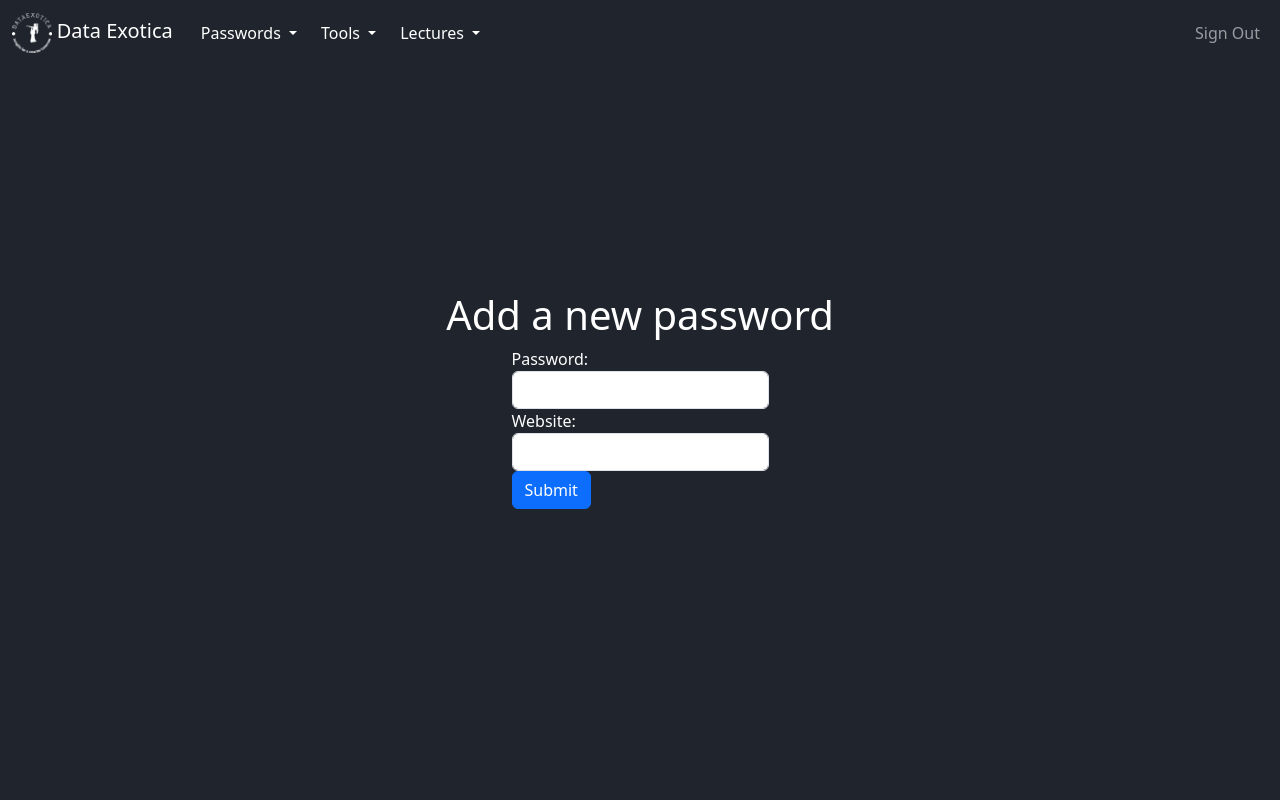
After one commit to AleksandarHaralampiev/hacktues9, a Flask app: page /add_pass in a window 1280 px wide. The commit adds this page. Run offline with Flask 3, Linux system fonts and the light colour scheme; a user stored in the database is signed in.

Commit message:
password_manager

```diff
--- a/main.py
+++ b/main.py
@@ -9,6 +9,8 @@ import random
 import requests
 from bs4 import BeautifulSoup
 import json
+from urllib.parse import urlparse
+from cryptography.fernet import Fernet
 
 #2fa configuration
 
@@ -27,6 +29,7 @@ import random
 
 email_sender = 'dataexotica@gmail.com'
 email_password = 'atyocjltnmhlprgx'
+key = Fernet.generate_key()
 
 
 app = Flask(__name__)
@@ -42,12 +45,14 @@ class User(db.Model):
     username = db.Column(db.String(), unique = True, nullable = False)
     password = db.Column(db.String(), nullable = False)
 
-class Combo(db.Model):
-    __tablename__ = 'combo'
+class Password(db.Model):
+    __tablename__ = 'password'
     id = db.Column(db.Integer(), primary_key = True)
-    combo_username = db.Column(db.String(), nullable = False, unique = True)
-    combo_password = db.Column(db.String(), nullable = False, unique = True)
-    combo_website = db.Column(db.String(), nullable = False, unique = True)
+    user = db.Column(db.String(), nullable = False)
+    user_password = db.Column(db.String(), nullable = False)
+    website = db.Column(db.String(), nullable = False)
+
+
 
 # Routes
 @app.route('/')
@@ -129,25 +134,13 @@ def login():
 
 
 
-
-
-@app.route('/manager', methods=['GET', 'POST'])
-def password_manager():
-    if request.method == 'POST':
-        combo_username = request.form['username']
-        combo_password= request.form['password']
-        combo_website = request.form['website']
-        combo = Combo(combo_username=combo_username,combo_password=combo_password, combo_website=combo_website)
-        db.session.add(combo)
-        db.session.commit()
-    return render_template('password_manager.html')
-
-
-
-
 @app.route('/password_generator', methods=['POST', 'GET'])
 def password_generator():
-
+    email = session.get('email')
+    remember = session.get('remember')
+    if email is None:
+            if remember != True:
+                return redirect(url_for('login'))
     if request.method == 'POST':
         chars = ""
         length = request.form.get('length', default = 12)
@@ -177,7 +170,11 @@ def password_generator():
 @app.route('/passowrd_cheecker', methods=["POST", "GET"])
 
 def password_checker():
-
+    email = session.get('email')
+    remember = session.get('remember')
+    if email is None:
+            if remember != True:
+                return redirect(url_for('login'))
     if request.method == 'POST':
             score = 0
             password = request.form.get('password', '')
@@ -298,6 +295,37 @@ def left():
     session.pop("password", None)
     return redirect('/')
 
+
+@app.route('/manager')
+def manager():
+    user_email = session['email']
+    passwords = Password.query.filter_by(user=user_email).all()
+    return render_template('password_manager.html', passwords=passwords)
+
+@app.route('/add_pass', methods = ["GET", "POST"])
+def addpass():
+        if 'email' not in session:
+                return redirect(url_for('login'))
+        if request.method == 'POST':
+                user = session['email']
+                password = request.form['password']
+                website = request.form['website']
+                parsed_url = urlparse(website)
+                user_obj = User.query.filter_by(email=user).first()
+                if not user_obj:
+                    flash('Unauthorized access')
+                    return redirect(url_for('manager'))
+
+                if parsed_url.scheme and parsed_url.netloc:
+                    password = Password(user=user, user_password=password, website=website)
+                    db.session.add(password)
+                    db.session.commit()
+                    return redirect(url_for('manager'))
+                else:
+                    flash('Invalid website URL')
+        return render_template('add_password.html')
+
+
 @app.route('/visualization')
 def visualization():
     return render_template('visualization.html')
--- a/static/style.css
+++ b/static/style.css
@@ -3,15 +3,15 @@ body{
 }
 
 .background-image {
-    background-image: url(images/background.png);
+    background-image: url(images/bcg.bmp);
+    background-size: cover;
+    background-repeat: no-repeat;
 }
 
 #particles-js {
     width: 100%;
     height: 90vh;
   }
-
-
 
 
 .input-field{
@@ -99,7 +99,7 @@ body{
 
 .info-card{
     background: #323946;
-
+    color: white;
     border-radius: 15px;
 
     transition: 0.5s;
@@ -107,10 +107,12 @@ body{
 
 .info-card:hover{
     border: 2px solid #0ef;
+    color: white;
 }
 
 .info-card:hover .header{
     color: #0ef;
+    color: white;
 }
 
 .info-button{
@@ -125,4 +127,5 @@ body{
 
 .info-button:hover{
     background-color: #0ef;
+color: white;
 }
--- /dev/null
+++ b/templates/add_password.html
@@ -0,0 +1,15 @@
+{% extends 'profile.html' %}
+{% block content %}
+<h1>Add a new password</h1>
+<form method="POST" action="{{ url_for('addpass') }}">
+    <div class="form-group">
+        <label for="password">Password:</label>
+        <input type="password" class="form-control" id="password" name="password" required>
+    </div>
+    <div class="form-group">
+        <label for="website">Website:</label>
+        <input type="text" class="form-control" id="website" name="website" required>
+    </div>
+    <button type="submit" class="btn btn-primary">Submit</button>
+</form>
+{% endblock %}
--- a/templates/profile.html
+++ b/templates/profile.html
@@ -35,7 +35,7 @@
                         <ul class="dropdown-menu">
                           <li><a class="dropdown-item" href="{{url_for('password_generator')}}">Password generator</a></li>
                           <li><a class="dropdown-item" href="{{url_for('password_checker')}}">Password chechker</a></li>
-                          <li><a class="dropdown-item" href="#">Password manager</a></li>
+                          <li><a class="dropdown-item" href="{{url_for('manager')}}">Password manager</a></li>
                         </ul>
                       </div>
                       <div class="dropdown">
@@ -45,14 +45,18 @@
 
                         <ul class="dropdown-menu">
                           <li><a class="dropdown-item" href="#">DNS Lookup</a></li>
-                          <li><a class="dropdown-item" href="#">Link Checkup</a></li>
+                          <li><a class="dropdown-item" href="{{url_for('check_link')}}">Link Checkup</a></li>
                           <li><a class="dropdown-item" href="#">Email Blacklist</a></li>
                         </ul>
                       </div>
                       <div class="dropdown">
-                        <a class="btn bg-transparent  text-white border-0"  href="#" role="button" data-bs-toggle="dropdown" aria-expanded="false">
+                        <a class="btn bg-transparent dropdown-toggle text-white border-0"  href="#" role="button" data-bs-toggle="dropdown" aria-expanded="false">
                           Lectures
                         </a>
+
+                        <ul class="dropdown-menu">
+                          <li><a class="dropdown-item" href="{{url_for('lecture_1')}}">Phishing Attack</a></li>
+                        </ul>
                       </div>
 
                     </ul>
```
Also changed, not shown: templates/login.html (+7 -5 lines), templates/password_manager.html (+21 -42 lines), instance/database.db, static/images/bcg.bmp (added).
